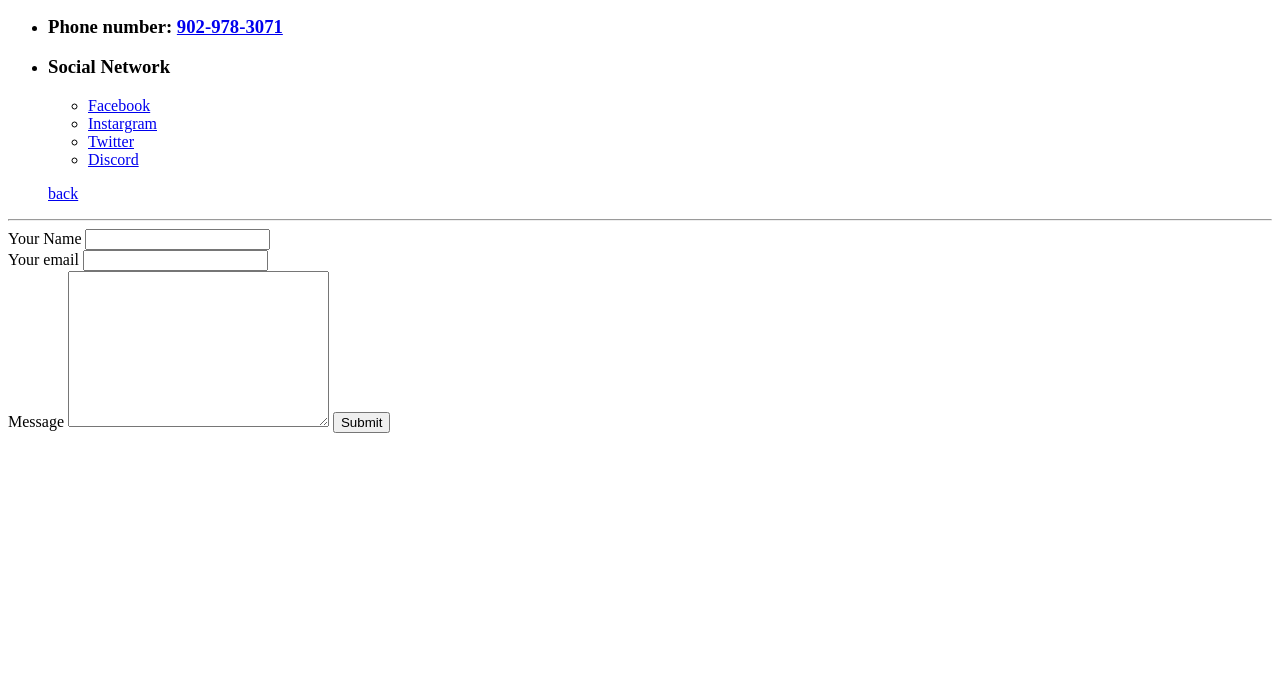
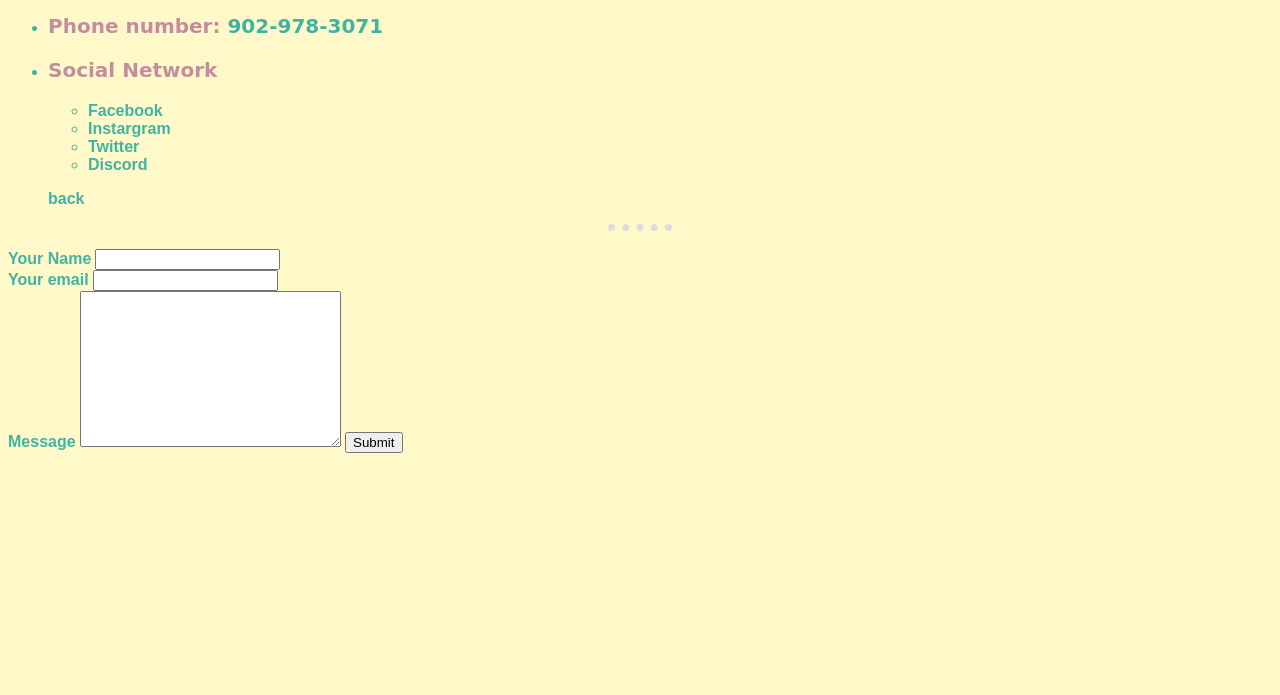
Before and after one commit to tranghane/noob-html-user, a plain HTML site: page contact.html in a window 1280 px wide. Shown: the part 105-800 px from the top of the page. Drawn offline with Linux system fonts and the light colour scheme.

Commit message:
Update contact.html

```diff
--- a/contact.html
+++ b/contact.html
@@ -4,6 +4,8 @@
 <head>
   <meta charset="UTF-8">
   <title>Contact Me</title>
+  <link rel="stylesheet" href="css/styles.css">
+  <link rel="icon" href="contact.ico">
 </head>
 
 <body>
```
